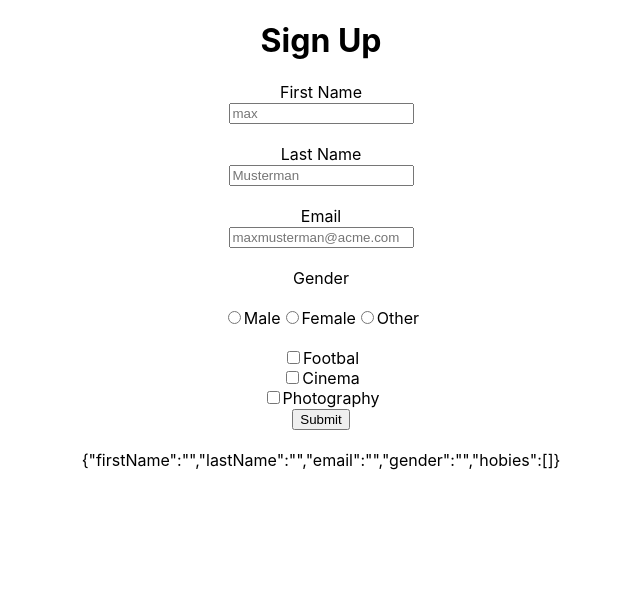
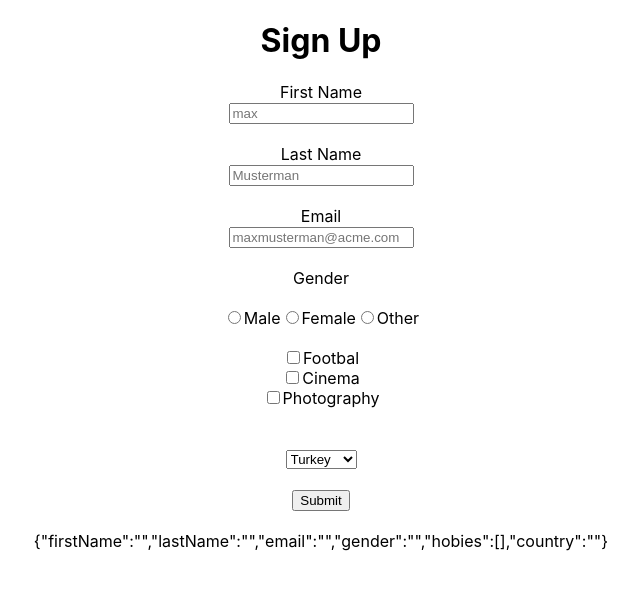
Before and after one commit to mkisecok/react-formik, a React (Create React App) app: page / in a window 1280 px wide. Shown: the top 590 px of the page, without its empty margins (319-959 px from the left). Built offline with nearby package versions, Linux system fonts and the light colour scheme.

Commit message:
Add dropdown in SignUp component

```diff
--- a/src/components/SignUp.js
+++ b/src/components/SignUp.js
@@ -14,6 +14,7 @@ function SignUp() {
         email: '',
         gender:'',
         hobies:[],
+        country:'',
       }}
       onSubmit={(values) => {
 
@@ -85,7 +86,17 @@ function SignUp() {
                 <div><input type="checkbox" name="hobies" value='Football' onChange={handleChange}/>Footbal</div>
                 <div><input type="checkbox" name="hobies" value='Cinema' onChange={handleChange} />Cinema</div>
                 <div><input type="checkbox" name="hobies" value='Photography' onChange={handleChange}/>Photography</div>
+                <br />
+                <br />
+                {/* Dropdown */}
+                <select name="country" value={values.country} onChange={handleChange}>
+                    <option value="turkey"  >Turkey</option>
+                    <option value="german" >German</option>
+                    <option value="usa"  >USA</option>
+                </select>
 
+                <br />
+                <br />
                 <button type="submit">Submit</button>
                 <br />
                 <br />
```
